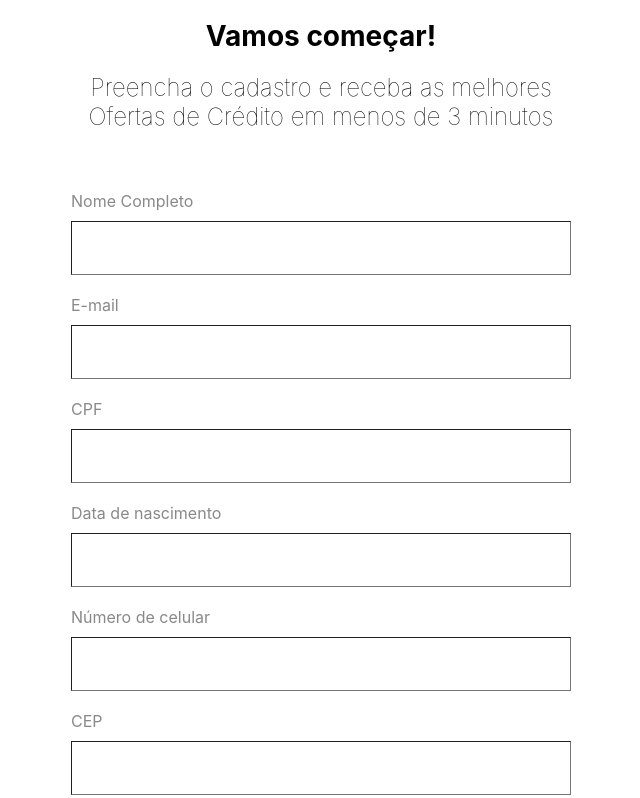
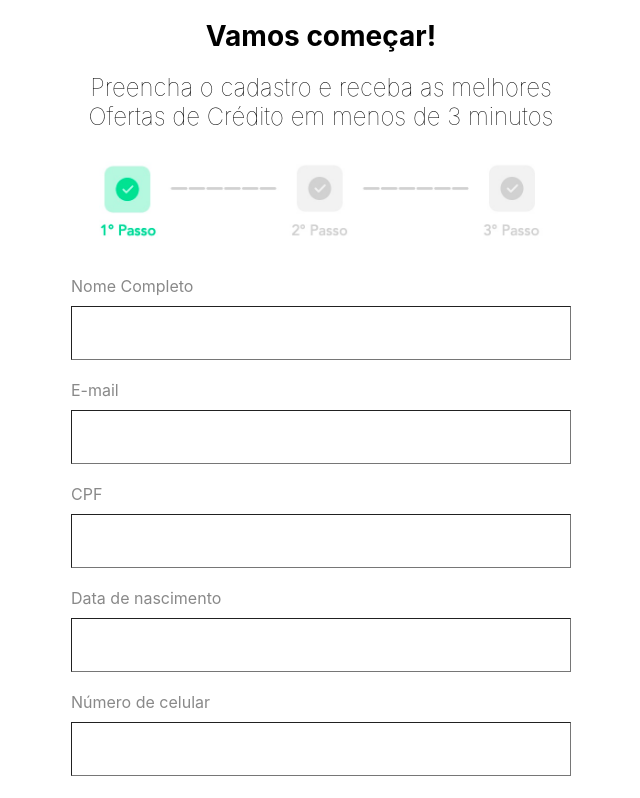
Before and after one commit to guilsa/irruptor, a React (Create React App) app: page / in a window 1280 px wide. Shown: the top 798 px of the page, without its empty margins (319-959 px from the left). Built offline with nearby package versions, Linux system fonts and the light colour scheme.

Commit message:
Adicionar imagem breadcrumb passo 1

```diff
--- a/src/Passo1.js
+++ b/src/Passo1.js
@@ -4,6 +4,7 @@ import { useData } from './DataContext'
 import { useForm } from 'react-hook-form'
 import { yupResolver } from '@hookform/resolvers/yup'
 import * as yup from 'yup'
+import steps from './images/passo-1.jpg';
 
 const schema = yup.object().shape({
   fullName: yup
@@ -32,8 +33,9 @@ export const Passo1 = () => {
 
   return (
     <div>
-      <h2 style={{textAlign: 'center', marginBottom: 60}}>
+      <h2 style={{textAlign: 'center', marginBottom: 30}}>
         Preencha o cadastro e receba as melhores Ofertas de Crédito em menos de 3 minutos
+        <img style={{marginTop: 30, width: 445, height: 79}} src={steps} alt="Steps" />
       </h2>
       <form onSubmit={handleSubmit(onSubmit)}>
 
```
Also changed, not shown: src/images/passo-1.jpg (added).
